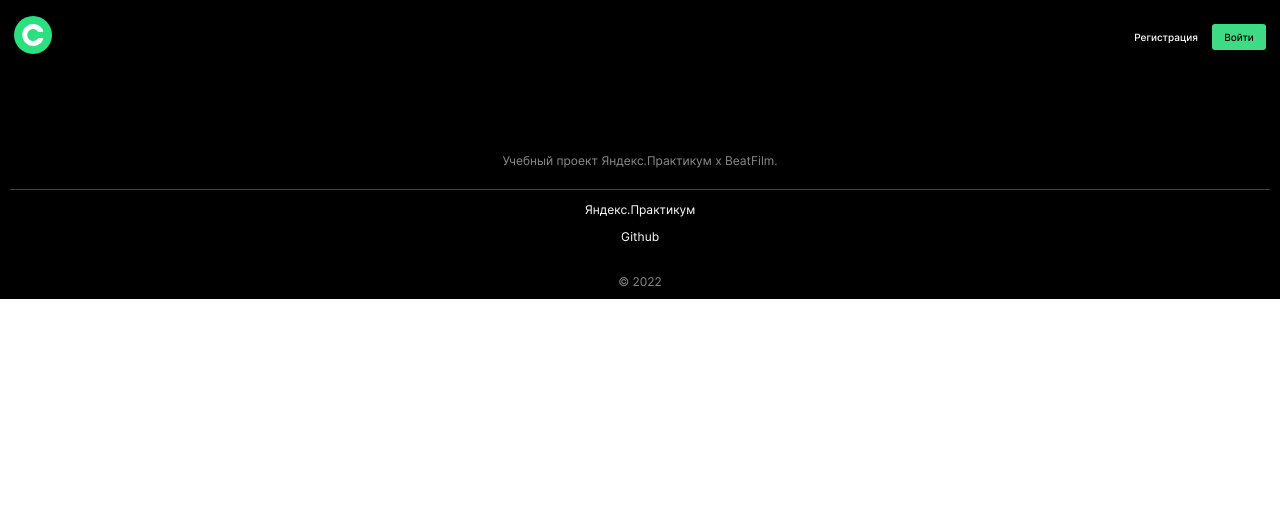
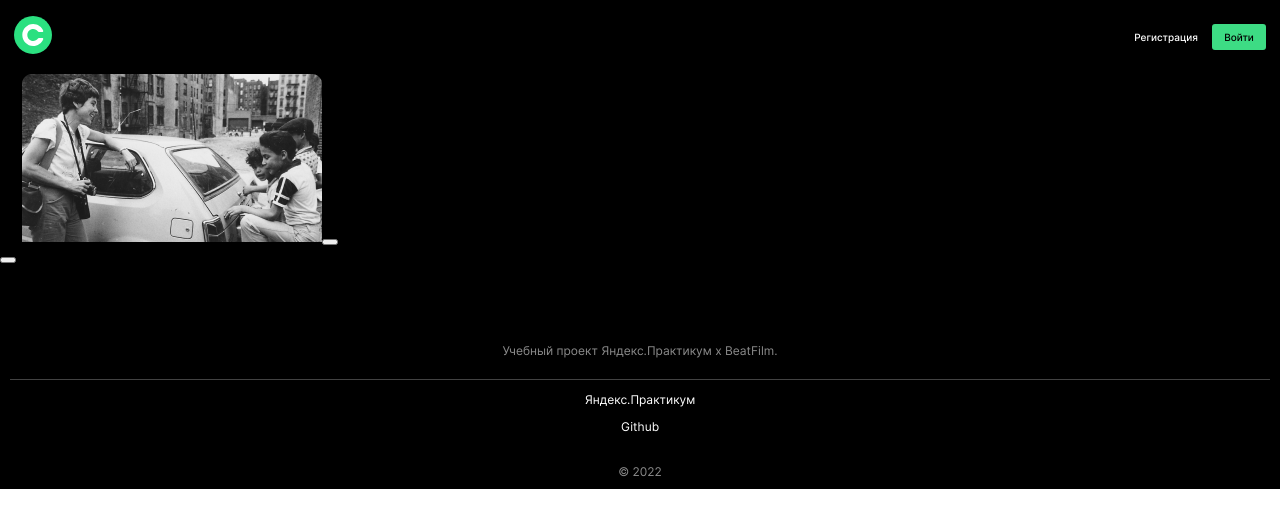
Before and after one commit to Sidorsan/movies-explorer-frontend, a React (Create React App) app: page /signuu in a window 1280 px wide. Shown: the top 528 px of the page. Built offline with nearby package versions, Linux system fonts and the light colour scheme.

Commit message:
StartAddCard

```diff
--- a/src/components/App/App.js
+++ b/src/components/App/App.js
@@ -15,11 +15,12 @@ import Movies from "../Movies/Movies";
 import SavedMovies from "../SavedMovies/SavedMovies";
 import Profile from "../Profile/Profile";
 import Footer from "../Footer/Footer";
+import MoviesCard from "../Movies/MoviesCard/MoviesCard";
 
 // import ImagePopup from "./ImagePopup";
 // import RegistrationConfirmPopup from "./RegistrationConfirmPopup";
 // import api from "../../utils/Api";
-// import { CurrentUserContext } from "../../contexts/CurrentUserContext";
+import { CurrentUserContext } from "../contexts/CurrentUserContext";
 // import EditProfilePopup from "./EditProfilePopup";
 // import EditAvatarPopup from "./EditAvatarPopup";
 // import AddPlacePopup from "./AddPlacePopup";
@@ -40,11 +41,13 @@ function App() {
   //   alt: "",
   //   title: "",
   // });
-  // const [selectedCard, setSelectedCard] = useState(null);
-  // const [currentUser, setCurrentUser] = useState({});
+  const [selectedCard, setSelectedCard] = useState(null);
+  const [currentUser, setCurrentUser] = useState({});
   // const [cards, setCards] = useState();
-  // const [isLoading, setIsloading] = useState(false);
-  // const [loggedIn, setLoggedIn] = useState(false);
+  const cardData = [{}]
+  const [cards, setCards] = useState(cardData);
+  const [isLoading, setIsloading] = useState(false);
+  const [loggedIn, setLoggedIn] = useState(false);
 
   // const history = useHistory();
 
@@ -186,8 +189,9 @@ function App() {
   //   localStorage.removeItem("userEmail");
   // };
   let location = useLocation();
+  console.log(cards);
   return (
-    // <CurrentUserContext.Provider value={currentUser}>
+    <CurrentUserContext.Provider value={currentUser}>
       <>
         {/* <Header loggedIn={loggedIn} onLogout={handleLogaout} /> */}
 
@@ -218,7 +222,11 @@ function App() {
             // isLoading={isLoading}
             // loggedIn={loggedIn}
           />
-
+          <Route path="/signuu">
+            <MoviesCard
+            // onRegister={handleRegister}
+            />
+          </Route>
           <Route path="/signup">
             <Register
             // onRegister={handleRegister}
@@ -235,9 +243,16 @@ function App() {
           {/* <Route path="/signin"> */}
           {/* {loggedIn ? <Redirect to="/" /> : <Redirect to="/signin" />} */}
           {/* </Route> */}
-        <Route path="/movies">
-          <Movies />
-        </Route>
+          <Route
+            path="/movies"
+            component={Movies}
+            onCardClick={setSelectedCard}
+            onCardLike={"handleCardLike"}
+            onCardDelete={"handleCardDelete"}
+            cards={cards}
+            isLoading={isLoading}
+            loggedIn={loggedIn}
+          ></Route>
           {/* <Route path="/saved-movies">
           <SavedMovies />
         </Route> */}
@@ -287,7 +302,7 @@ function App() {
           </form>
         </div> */}
       </>
-    // </CurrentUserContext.Provider>
+    </CurrentUserContext.Provider>
   );
 }
 
--- a/src/components/Movies/Movies.js
+++ b/src/components/Movies/Movies.js
@@ -1,12 +1,14 @@
 import React from "react";
 import SearchForm from "../Movies/SearchForm/SearchForm";
 import FilterCheckbox from "../Movies/SearchForm/FilterCheckbox/FilterCheckbox";
+import MoviesCardList from "../Movies/MoviesCardList/MoviesCardList";
 
 function Movies(props) {
   return (
     <>
       <SearchForm />
       <FilterCheckbox />
+      <MoviesCardList />
     </>
   );
 }
--- a/src/components/Movies/MoviesCard/MoviesCard.js
+++ b/src/components/Movies/MoviesCard/MoviesCard.js
@@ -0,0 +1,56 @@
+import React from "react";
+import { CurrentUserContext } from "../../contexts/CurrentUserContext";
+import pikcher from "../../../images/Pikcher.png";
+
+function MoviesCard(props) {
+  // const handleCardClick = () => {
+  //   props.onCardClick(props.card);
+  // };
+  // const handleLikeClick = () => {
+  //   props.onCardLike(props.card);
+  // };
+  // const handleDeleteClick = () => {
+  //   props.onCardDelete(props.card._id);
+  // };
+
+  // const currentUser = React.useContext(CurrentUserContext);
+  // const isOwn = props.card.owner === currentUser._id;
+  // const isLiked = props.card.likes.some((i) => i === currentUser._id);
+  // const cardLikeButtonClassName = `element__like ${
+  //   isLiked ? "element__like_active" : " "
+  // }`;
+  return (
+
+
+        <li className="element__item">
+          <img
+            // src={props.card.link}
+            src={pikcher}
+            alt="Картинка"
+            className="element__image"
+            // onClick={handleCardClick}
+          />
+          {/* {isOwn && ( */}
+            <button
+              className="element__delete"
+              type="button"
+              // onClick={handleDeleteClick}
+            ></button>
+          // )}
+          <div className="element__content">
+            {/* <h2 className="element__title">{props.card.name}</h2> */}
+            <div className="element__group">
+              <button
+                // className={cardLikeButtonClassName}
+                // onClick={handleLikeClick}
+                type="button"
+              ></button>
+              {/* <h2 className="element__counter">{props.card.likes.length}</h2> */}
+            </div>
+          </div>
+        </li>
+
+
+  );
+}
+export default MoviesCard;
--- a/src/components/Movies/MoviesCardList/MoviesCardList.js
+++ b/src/components/Movies/MoviesCardList/MoviesCardList.js
@@ -0,0 +1,37 @@
+import React from "react";
+import MoviesCard from "../MoviesCard/MoviesCard";
+import Preloader from "../Preloader/Preloader";
+
+function MoviesCardList({
+  onCardClick,
+  onCardLike,
+  onCardDelete,
+  cards,
+  isLoading,
+}) {
+
+  return (
+    <main>
+      <section className="element">
+        <ul className="element__container">
+          {isLoading ? (
+            <Preloader />
+          ) : (
+              cards.map((card) => (
+
+              <MoviesCard
+                // key={card._id}
+                // card={card}
+                // onCardClick={onCardClick}
+                // onCardLike={onCardLike}
+                // onCardDelete={onCardDelete}
+              />
+            ))
+          )}
+        </ul>
+      </section>
+    </main>
+  );
+}
+
+export default MoviesCardList;
--- /dev/null
+++ b/src/components/contexts/CurrentUserContext.js
@@ -0,0 +1,3 @@
+import React from 'react';
+
+export const CurrentUserContext = React.createContext();
--- a/src/index.css
+++ b/src/index.css
@@ -20,3 +20,5 @@
 @import url(../src/components/Form/Form.css);
 @import url(../src/components/Movies/SearchForm/FilterCheckbox/FilterCheckbox.css);
 @import url(../src/components/Movies/Preloader/Preloader.css);
+@import url(../src/components/Movies/MoviesCard/MoviesCard.css);
+@import url(../src/components/Movies/MoviesCardList/MoviesCardList.css);
```
Also changed, not shown: src/images/Pikcher.png (added). Lines whose indentation alone changed are shown as unchanged.
